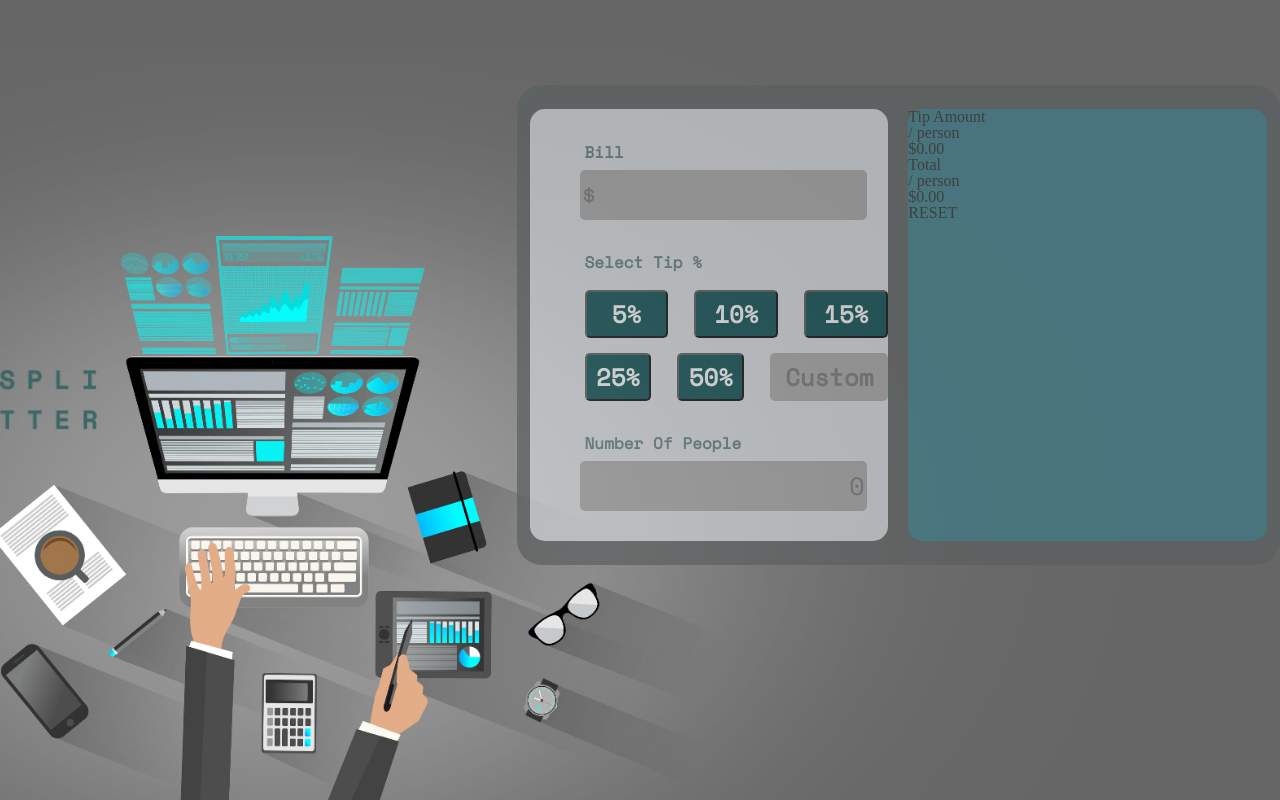
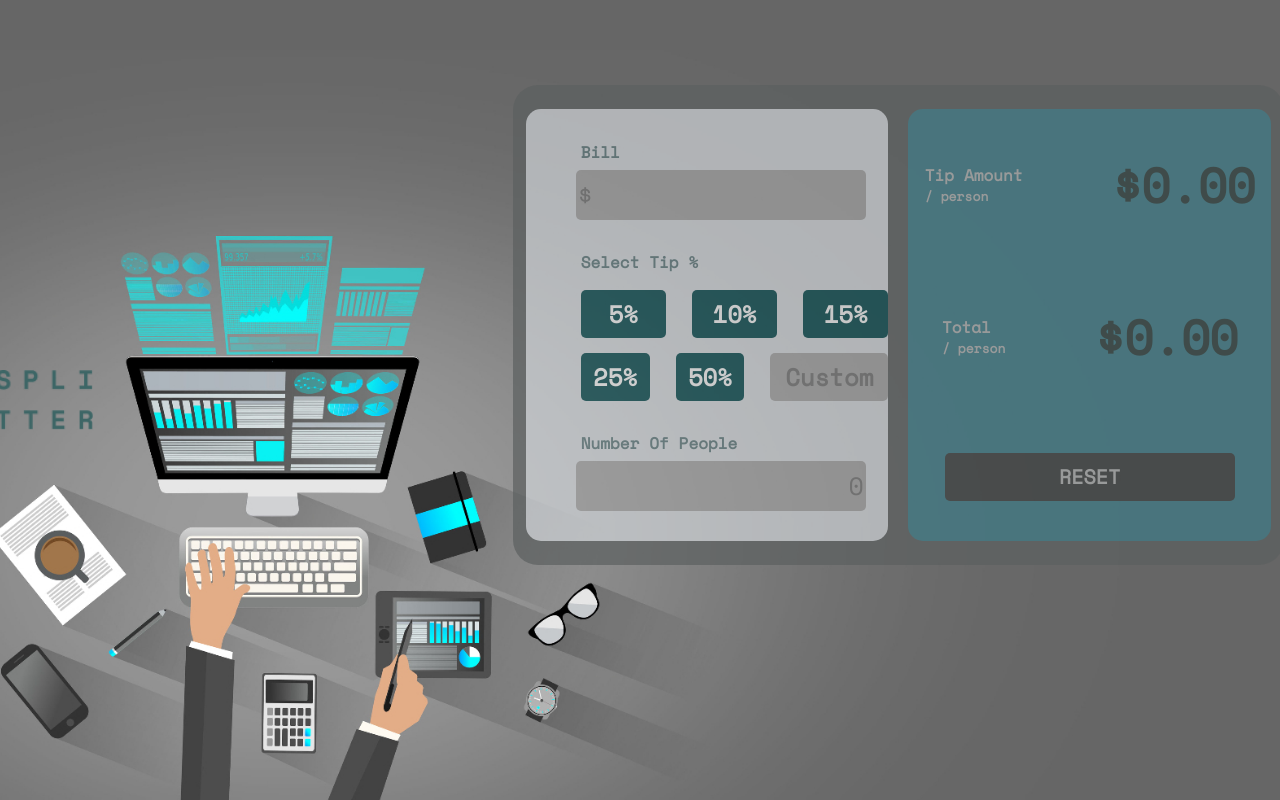
Before and after one commit to gogolashvili/-tip-calculator-app--5-, a plain HTML site: page index.html in a window 1280 px wide. Drawn offline with nearby package versions, Linux system fonts and the light colour scheme.

Commit message:
add styles

```diff
--- a/style.css
+++ b/style.css
@@ -69,6 +69,9 @@ label {
   outline: none;
   font-family: "Space Mono", monospace;
 }
+.input1:hover {
+  border: 2px solid #00474b;
+}
 .inppro {
   width: 118px;
   height: 48px;
@@ -84,6 +87,9 @@ label {
   outline: none;
   background-color: darkgray;
 }
+.inppro:hover {
+  border: 2px solid #00474b;
+}
 button {
   width: 118px;
   height: 48px;
@@ -96,6 +102,10 @@ button {
   text-align: center;
   color: #ffffff;
   background-color: #00474b;
+  border: none;
+}
+button:hover {
+  background-color: #128288;
 }
 .procent {
   display: flex;
@@ -127,4 +137,69 @@ button {
 .rightdiv {
   display: flex;
   flex-direction: column;
+  justify-content: space-around;
+  align-items: center;
+  align-content: center;
 }
+.amount {
+  display: flex;
+  justify-content: center;
+  align-items: center;
+  align-content: center;
+  gap: 90px;
+}
+.total {
+  display: flex;
+  justify-content: center;
+  align-items: center;
+  align-content: center;
+  gap: 90px;
+}
+.reset {
+  width: 80%;
+  height: 48px;
+  background-color: #1e2121;
+  font-family: "Space Mono";
+  font-style: normal;
+  font-weight: 700;
+  font-size: 20px;
+  line-height: 30px;
+  text-align: center;
+  color: #ffffff;
+  mix-blend-mode: normal;
+  border-radius: 5px;
+  align-items: center;
+  align-content: center;
+  display: flex;
+  justify-content: center;
+}
+.reset:hover {
+  cursor: pointer;
+  background-color: #383f3f;
+}
+h3 {
+  font-family: "Space Mono";
+  font-style: normal;
+  font-weight: 700;
+  font-size: 48px;
+  line-height: 71px;
+  text-align: right;
+  letter-spacing: -1px;
+  color: #04231f;
+}
+h1 {
+  font-family: "Space Mono";
+  font-style: normal;
+  font-weight: 700;
+  font-size: 16px;
+  line-height: 24px;
+  color: #ffffff;
+}
+h2 {
+  font-family: "Space Mono";
+  font-style: normal;
+  font-weight: 700;
+  font-size: 13px;
+  line-height: 19px;
+  color: #ffffff;
+}
```
